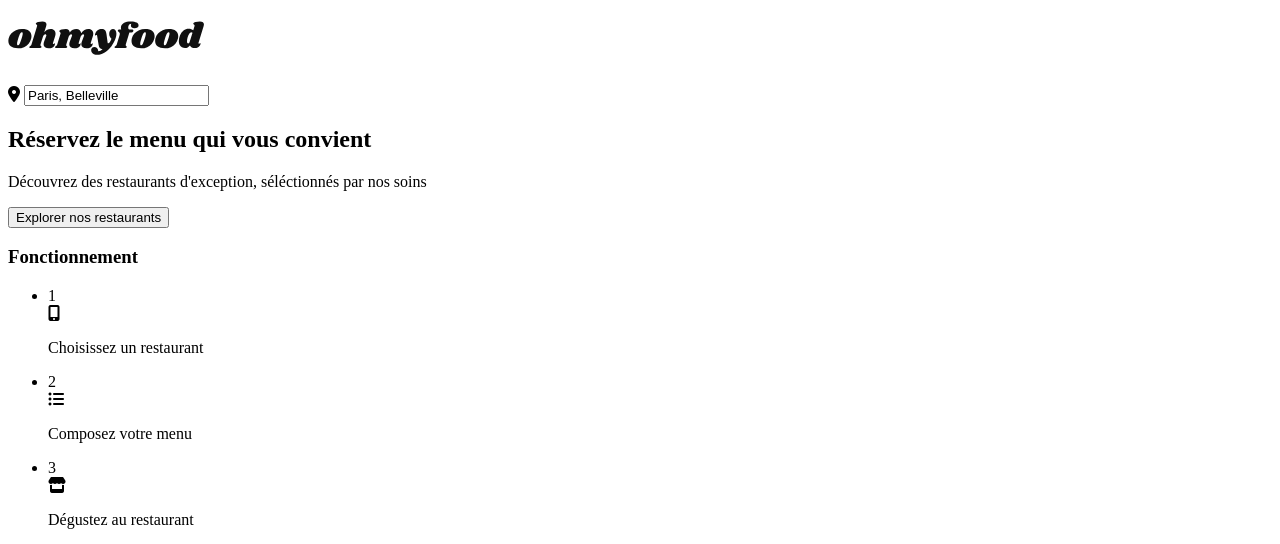
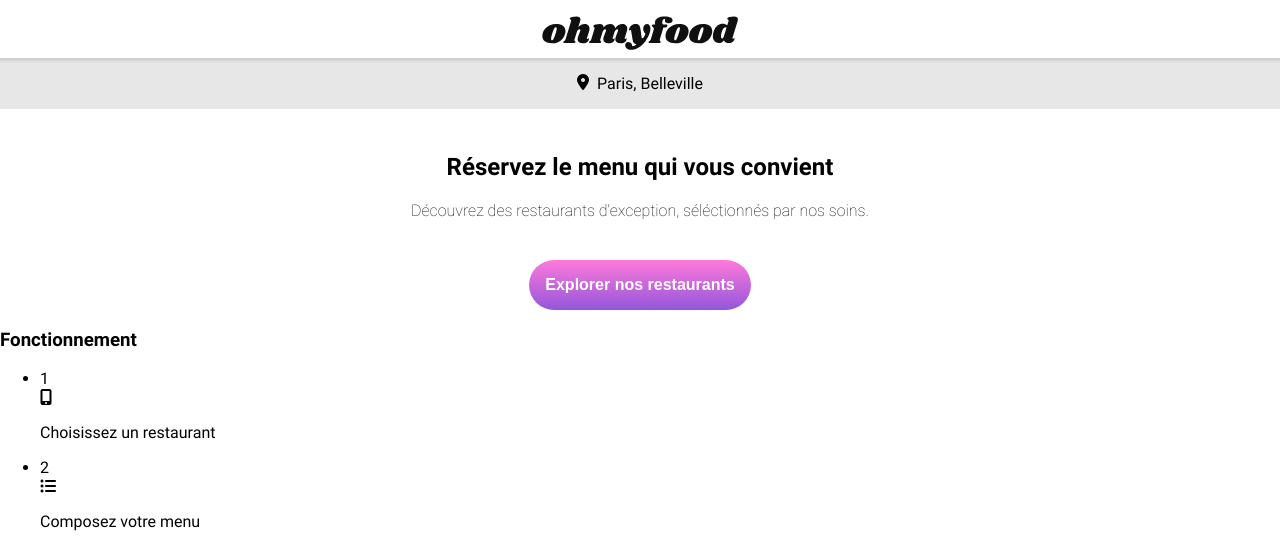
Before and after one commit to ChristopheRibault/ChristopheRibault_3_05042021, a website: page index.html in a window 1280 px wide. Shown: the top 544 px of the page. Drawn offline with Linux system fonts and the light colour scheme; a web font is replaced by a local one.

Commit message:
feat: style header

```diff
--- a/index.html
+++ b/index.html
@@ -4,7 +4,7 @@
   <meta charset="UTF-8">
   <meta http-equiv="X-UA-Compatible" content="IE=edge">
   <meta name="viewport" content="width=device-width, initial-scale=1.0">
-  <link rel="stylesheet" href="style.css">
+  <link rel="stylesheet" href="./style/style.css">
   <script src="https://kit.fontawesome.com/a9f5c40bda.js" crossorigin="anonymous"></script>
   <script src="index.js"></script>
   <title>Oh My Food</title>
@@ -14,11 +14,11 @@
     <h1><img src="./assets/images/logo/ohmyfood@2x.svg" alt="Oh My Food logo"></h1>
     <div class="page-header__location">
       <i class="fas fa-map-marker-alt"></i>
-      <input type="text" name="location" id="location" value="Paris, Belleville">
+      <span role="textbox" contenteditable>Paris, Belleville</span>
     </div>
     <div class="page-header__description">
       <h2>Réservez le menu qui vous convient</h2>
-      <p>Découvrez des restaurants d'exception, séléctionnés par nos soins</p>
+      <p>Découvrez des restaurants d'exception, séléctionnés par nos soins.</p>
     </div>
     <button class="page-header__explore-btn">Explorer nos restaurants</button>
   </header>
--- /dev/null
+++ b/style/base/_base.sass
@@ -0,0 +1,12 @@
+body
+  width: 100%
+  max-width: 1440px
+  font-family: $font-stack
+  margin: auto
+
+h1
+  margin-top: 1rem
+  margin-bottom: 0
+
+h1, h5
+  font-family: $font-titles
--- a/style/base/_fonts.sass
+++ /dev/null
@@ -1,12 +0,0 @@
-@font-face
-  font-family: Shrikhand
-  src: url('../assets/fonts/Shrikhand/Shrikhand-Regular.ttf')
-
-@font-face
-  font-family: Roboto
-  src: url('../assets/fonts/Roboto/Roboto-Regular.ttf')
-
-@font-face
-  font-family: Roboto
-  src: url('../assets/fonts/Roboto/Roboto-Bold.ttf')
-  font-weight: bold
--- a/style/base/index.sass
+++ b/style/base/index.sass
@@ -1 +1 @@
-@import 'fonts'
+@import 'base'
--- a/style/index.sass
+++ b/style/index.sass
@@ -1,7 +1,7 @@
 @import 'utils'
 // @import 'vendors'
 @import 'base'
-// @import 'components'
-// @import 'layout'
-// @import 'pages'
+@import 'components'
+@import 'layout'
+@import 'pages'
 // @import 'themes'
--- /dev/null
+++ b/style/layout/_header.sass
@@ -0,0 +1,33 @@
+.page-header
+  display: flex
+  flex-direction: column
+  align-items: center
+  width: 100%
+  &__location
+    display: flex
+    flex-flow: row nowrap
+    justify-content: center
+    width: 100%
+    padding: 1rem
+    background-color: $grey
+    box-shadow: inset 3px 3px 3px darken($grey, 10%)
+    span
+      border: 0
+      background-color: transparent
+      padding-left: .5rem
+      font-size: 1rem
+  &__description
+    padding: 1.5rem
+    text-align: center
+    h2
+      font-weight: bold
+    p
+      font-weight: 100
+  &__explore-btn
+    border: 0
+    border-radius: 3rem
+    background: linear-gradient($secondary-color, $primary-color)
+    color: #fff
+    padding: 1rem
+    font-size: 1rem
+    font-weight: 600
--- a/style/layout/index.sass
+++ b/style/layout/index.sass
@@ -0,0 +1 @@
+@import 'header'
--- a/style/pages/index.sass
+++ b/style/pages/index.sass
@@ -0,0 +1,2 @@
+@import 'home'
+@import 'restaurant'
--- a/style/utils/_variables.sass
+++ b/style/utils/_variables.sass
@@ -1,7 +1,39 @@
+@font-face
+  font-family: Shrikhand
+  src: url('../assets/fonts/Shrikhand/Shrikhand-Regular.ttf')
 
+@font-face
+  font-family: Roboto
+  src: url('../assets/fonts/Roboto/Roboto-Regular.ttf')
 
-$font-stack: Robot, Helvetica, sans-serif
+@font-face
+  font-family: Roboto
+  src: url('../assets/fonts/Roboto/Roboto-Bold.ttf')
+  font-weight: bold
+
+@font-face
+  font-family: Roboto
+  src: url('../assets/fonts/Roboto/Roboto-Black.ttf')
+  font-weight: 900
+
+@font-face
+  font-family: Roboto
+  src: url('../assets/fonts/Roboto/Roboto-Medium.ttf')
+  font-weight: 600
+
+@font-face
+  font-family: Roboto
+  src: url('../assets/fonts/Roboto/Roboto-Light.ttf')
+  font-weight: 200
+
+@font-face
+  font-family: Roboto
+  src: url('../assets/fonts/Roboto/Roboto-Thin.ttf')
+  font-weight: 100
+
+$font-stack: Roboto, Helvetica, sans-serif
 $font-titles: Shrikhand, Helvetica, sans-serif
-$primary-color: #9356DC
-$secondary-color: #FF79DA
-$tertiary-color: #99E2D0
+$primary-color: #9356DC //purple
+$secondary-color: #FF79DA //pink
+$tertiary-color: #99E2D0 //green
+$grey: #e7e7e7
--- a/style/utils/index.sass
+++ b/style/utils/index.sass
@@ -1 +1,3 @@
 @import 'variables'
+@import 'functions'
+@import 'mixins'
```
Also changed, not shown: package.json (added, +20 -0 lines), style.css (deleted), style/pages/_home.sass (added), style/pages/_restaurant.sass (added), style/style.css (added), style/utils/_functions.sass (added), style/utils/_mixins.sass (added), 2 other files.
